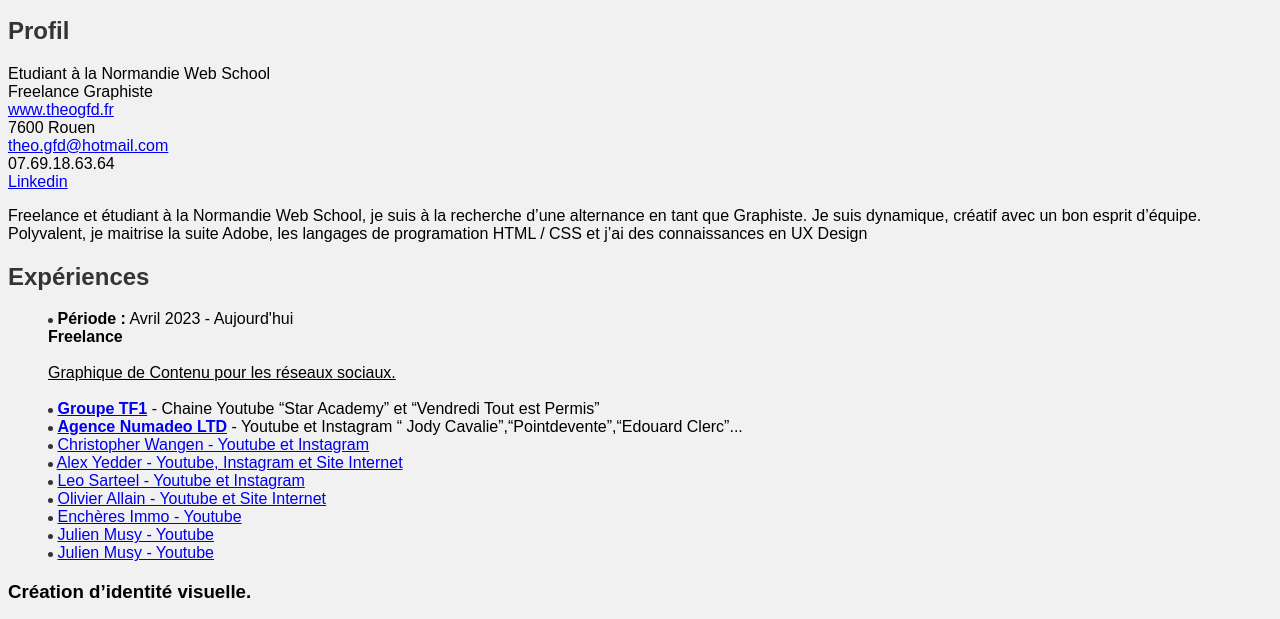
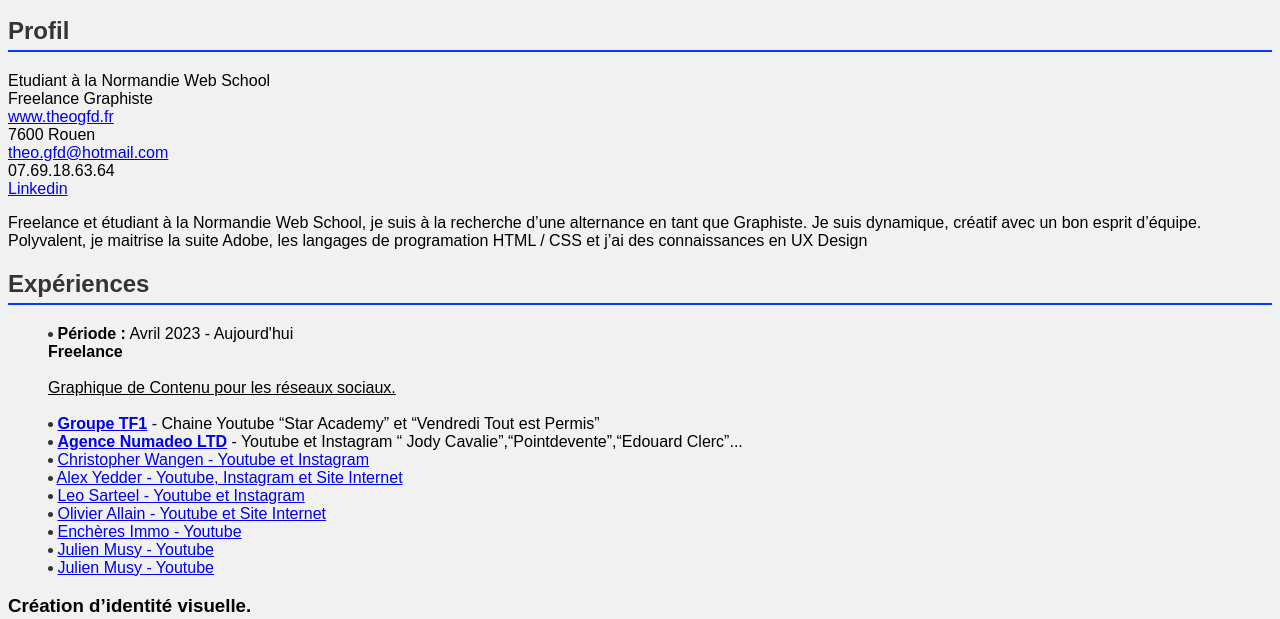
Before and after one commit to theogfd/CV---Theophile-Giffard, a plain HTML site: page index.html in a window 1280 px wide. Shown: the part 251-870 px from the top of the page. Drawn offline with Linux system fonts and the light colour scheme; a web font is replaced by a local one.

Commit message:
barre bleu

```diff
--- a/index.html
+++ b/index.html
@@ -24,6 +24,7 @@
   </header>
 
   <section>
+    <div class="section">
       <h2>Profil</h2>
       <p>
         Etudiant à la Normandie Web School <br>Freelance Graphiste <br><a href="https://theogfd.fr"
@@ -39,11 +40,12 @@
         langages de programation HTML / CSS et j’ai des connaissances en UX
         Design
       </p>
+    </div>
   </section>
 </body>
 
 <section>
-  <div class="section1">
+  <div class="section">
     <h2>Expériences</h2>
     <ul>
       <li>
```
Lines whose indentation alone changed are shown as unchanged.
